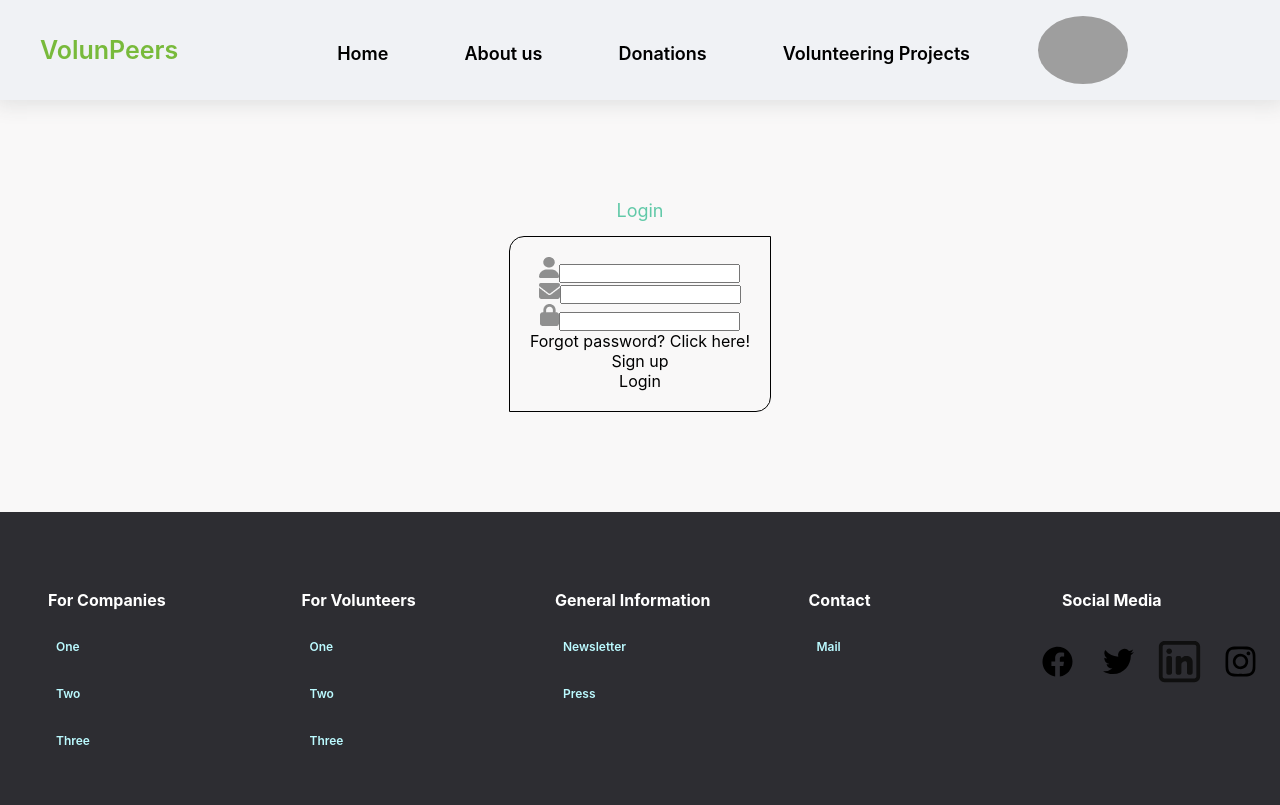
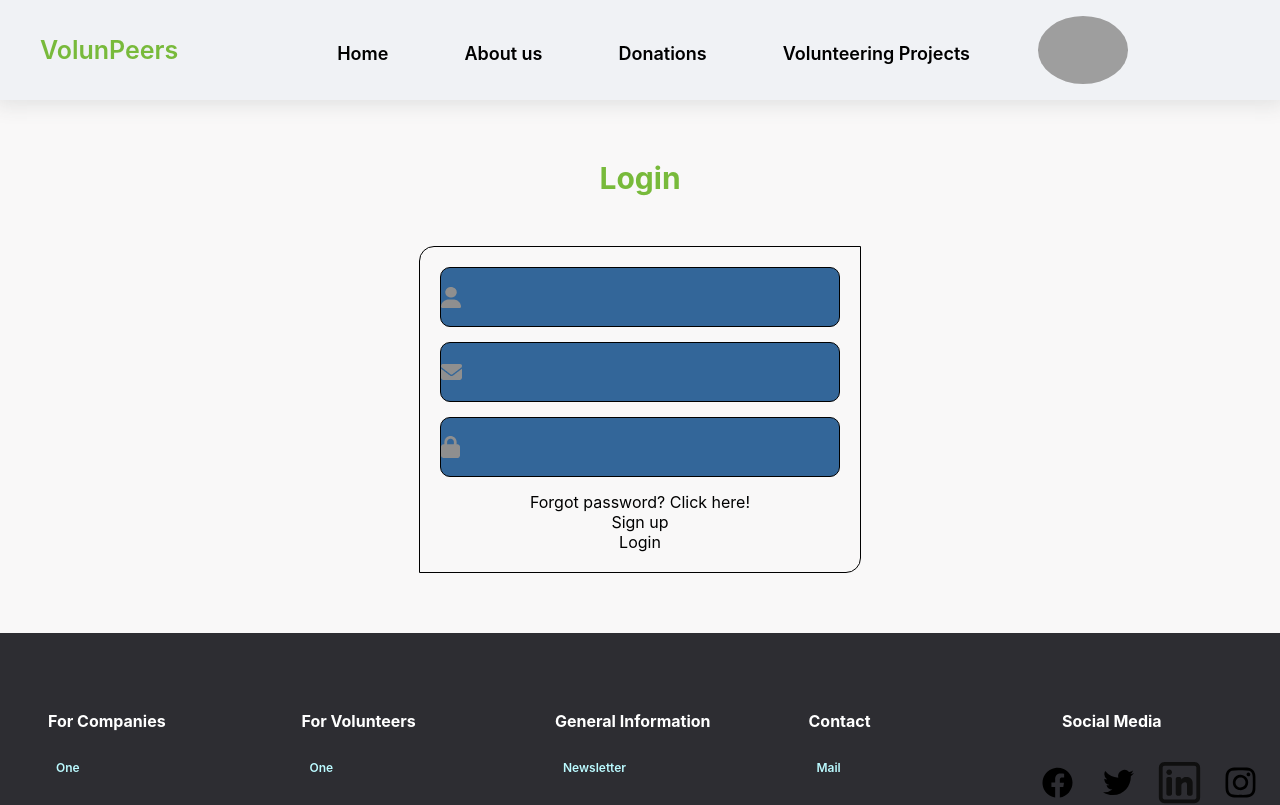
Before and after one commit to marieUr/VolunPeers-project, a React (Create React App) app in the folder volunpeers-front-end/: page /Login in a window 1280 px wide. Shown: the top 805 px of the page. Built offline with nearby package versions, Linux system fonts and the light colour scheme; grey boxes are pictures that could not be loaded.

Commit message:
add Signup and some styles

```diff
--- a/volunpeers-front-end/src/App.js
+++ b/volunpeers-front-end/src/App.js
@@ -8,6 +8,7 @@ import {
 import Navbar from './components/Navbar.jsx';
 import Profile from './Profile.jsx';
 import Login from './Login.jsx';
+import Signup from './Signup.jsx';
 import { Body } from './Pages/body.js';
 import { Footer } from './components/Footer.jsx';
 import { NotFound } from './Pages/NotFound.js';
@@ -37,6 +38,7 @@ function App() {
             <Route path="/" element={<Body />} exact />
             <Route path="/profile" element={<Profile />} />
             <Route path="/Login" element={<Login />} />
+            <Route path="/Signup" element={<Signup />} />
             <Route component={NotFound} />
           </Routes>
           <Footer />
--- a/volunpeers-front-end/src/Login.css
+++ b/volunpeers-front-end/src/Login.css
@@ -2,21 +2,55 @@
     display: flex;
     flex-direction: column;
     margin: auto;
-    margin-top: 100px;
-    margin-bottom: 100px;
+    margin-top: 60px;
+    margin-bottom: 60px;
 }
 
 .header {
     display: flex;
     flex-direction: column;
     align-items: center;
+    gap: 50px;
+    width: 100%;
+}
+
+.header p {
+    color: #78BA3B ;
+    font-size: 30px;
+    font-weight: 700;
+
+}
+
+.inputs {
+    display: flex;
+    flex-direction: column;
     gap: 15px;
 }
 
-.header p {
-    color: #61C9A8;
-    font-size: 18px;
+.input {
+    display: flex;
+    align-items: center;
+    margin: auto;
+    width: 400px;
+    height: 60px;
+    background-color: #336699;
+    border: 1px solid;
+    border-radius: 10px;
 }
+
+.input img {
+    margin: 0px, 35px;
+}
+
+.input input {
+    height: 50px;
+    width: 400px;
+    background: transparent;
+    border: none;
+    outline: none;
+    font-size: 20px;
+}
+
 
 .box {
     border: 1px solid black;
--- /dev/null
+++ b/volunpeers-front-end/src/Signup.css
@@ -0,0 +1,3 @@
+.text {
+    color: red;
+}
--- /dev/null
+++ b/volunpeers-front-end/src/Signup.jsx
@@ -0,0 +1,15 @@
+import React from 'react';
+import './App.css'; // Import the main styling, shared CSS file
+import './Signup.css'; // Import the user profile styling
+import user_icon from "./components/Assets/person.png";
+import email_icon from "./components/Assets/email.png";
+import password_icon from "./components/Assets/password.png";
+
+
+export const Signup = () => {
+    return (
+        <p className="text">Hallo</p>
+    )
+}
+
+  export default Signup;
```
